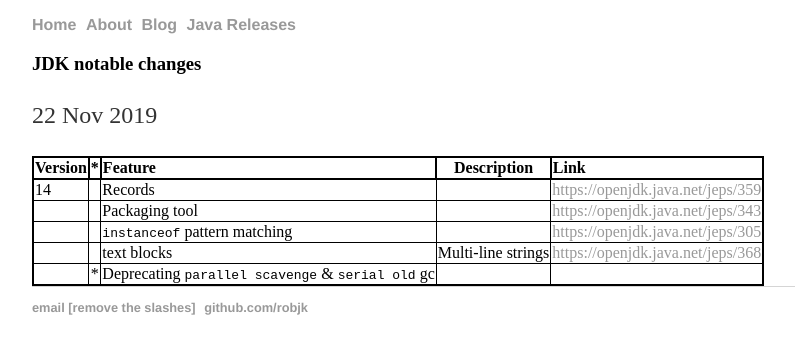
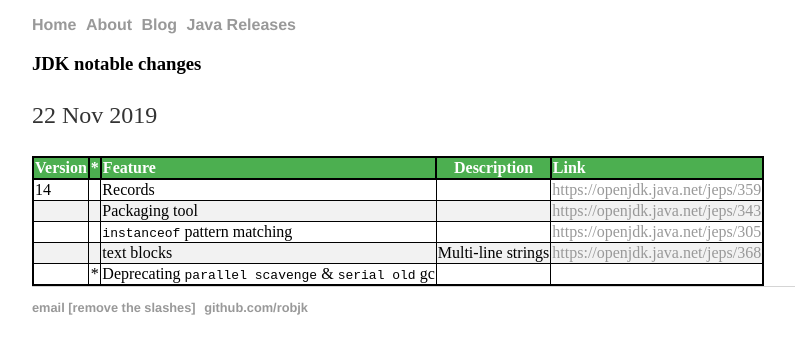
Before and after one commit to robjk/robjk.github.io, a Jekyll site: the page built from topics/java-releases.md, in a window 1280 px wide. Shown: the top 354 px of the page, without its empty margins (32-827 px from the left). Built offline with Jekyll 4.4.1, drawn with Linux system fonts in a browser that asks for light colours.

Commit message:
table styling

```diff
--- a/css/main.css
+++ b/css/main.css
@@ -2,32 +2,39 @@
     margin: 5px auto;
     width: 90%;
 }
+
 nav ul, footer ul {
     font-family: 'Helvetica', 'Arial', 'Sans-Serif', sans-serif;
     padding: 0;
     list-style: none;
     font-weight: bold;
 }
+
 nav ul li, footer ul li {
     display: inline;
     margin-right: 5px;
 }
+
 a {
     text-decoration: none;
     color: #999;
 }
+
 a:hover {
     text-decoration: underline;
 }
+
 h1 {
     font-size: 3em;
     font-family: 'Helvetica', 'Arial', 'Sans-Serif', sans-serif;
 }
+
 p {
     font-size: 1.5em;
     line-height: 1.4em;
     color: #333;
 }
+
 footer {
     border-top: 1px solid #d5d5d5;
     font-size: .8em;
@@ -42,16 +49,22 @@
     list-style: none;
 }
 
-table{
+table {
     border-collapse: collapse;
     border-spacing: 0;
-    border:2px solid #000000;
+    border: 2px solid #000000;
 }
 
-th{
-    border:2px solid #000000;
+th {
+    border: 2px solid #000000;
+    background-color: #4CAF50;
+    color: white;
 }
 
-td{
-    border:1px solid #000000;
+td {
+    border: 1px solid #000000;
 }
+
+tr:nth-child(even) {
+    background-color: #f2f2f2;
+}
```
